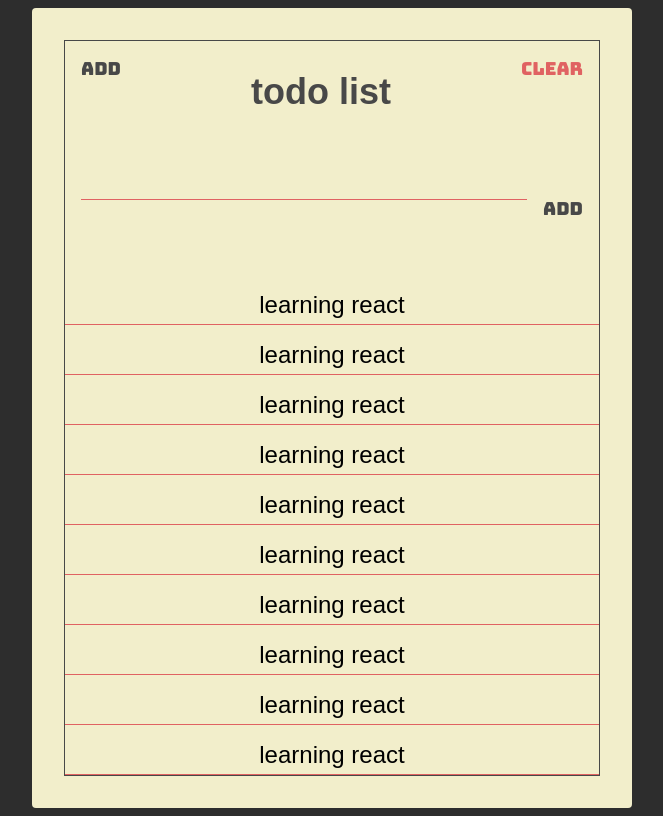
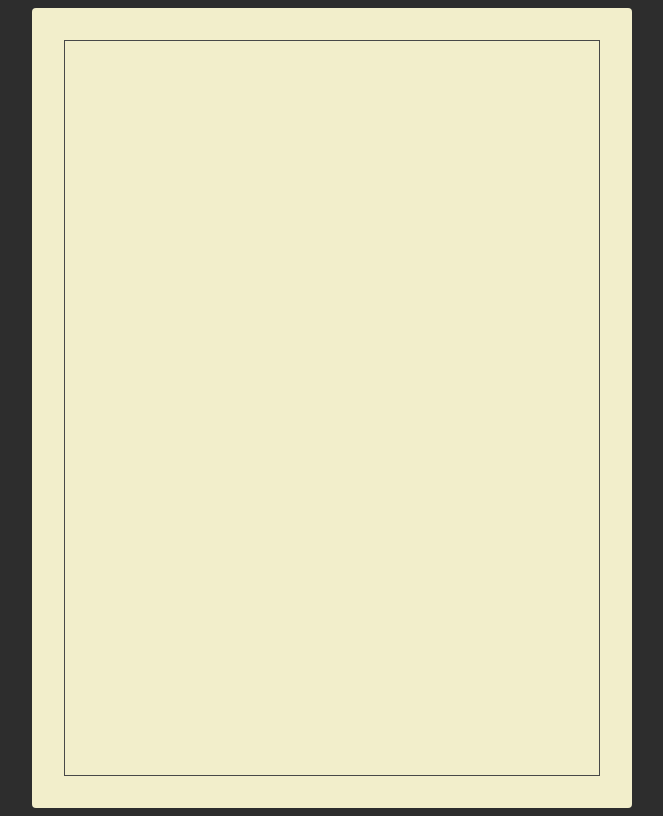
Before and after one commit to edbertlauren/React-todolist, a React (Create React App) app: page / in a window 1280 px wide. Shown: the whole page, without its empty margins (308-971 px from the left). Built offline with nearby package versions, Linux system fonts and the light colour scheme; a web font is replaced by a local one.

Commit message:
Paper component error

```diff
--- a/package.json
+++ b/package.json
@@ -5,6 +5,7 @@
   "keywords": [],
   "main": "src/index.js",
   "dependencies": {
+    "prop-types": "15.7.2",
     "react": "16.12.0",
     "react-dom": "16.12.0",
     "react-scripts": "3.0.1"
--- a/src/App.js
+++ b/src/App.js
@@ -1,10 +1,11 @@
 import React from "react";
 import "./styles.css";
 
+import Paper from "./components/Paper";
+
 export default function App() {
   return (
-    <div className="container">
-      <div className="frame">
+    <Paper>
       <section className="header">
         <button className="header-btn main-black-color">Add</button>
         <h1 className="header-title">Todo List</h1>
@@ -50,7 +51,6 @@ export default function App() {
           <span className="todo-text">learning react</span>
         </div>
       </section>
-      </div>
-    </div>
+    </Paper>
   );
 }
--- a/src/components/Paper.jsx
+++ b/src/components/Paper.jsx
@@ -0,0 +1,19 @@
+import React from "react";
+import PropTypes from "prop-types";
+
+const Paper = ({ childern }) => {
+  return (
+    <div className="container">
+      <div className="frame">{childern}</div>
+    </div>
+  );
+};
+
+Paper.PropTypes = {
+  children: PropTypes.oneOfType([
+    PropTypes.arrayOf(PropTypes.node),
+    PropTypes.node
+  ])
+};
+
+export default Paper;
```
Lines whose indentation alone changed are shown as unchanged.
